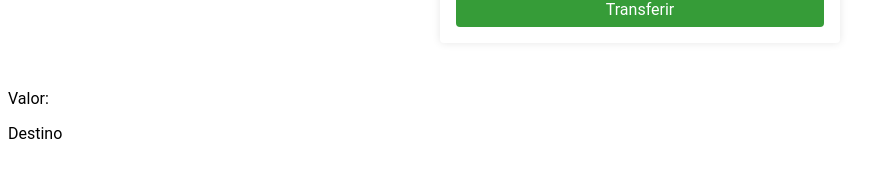
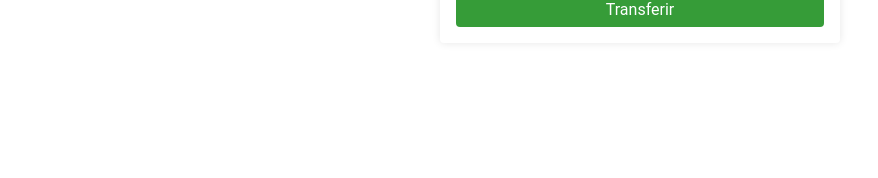
Before and after one commit to lolitthax/bytebank-alura, an Angular app: page / in a window 1280 px wide. Shown: the part 266-444 px from the top of the page, without its empty margins (0-878 px from the left). Built offline with nearby package versions, Linux system fonts and the light colour scheme.

Commit message:
exibindo lista com ngFor

```diff
--- a/src/app/app.component.html
+++ b/src/app/app.component.html
@@ -1,4 +1,4 @@
 <app-nova-transferencia (aoTransferir)="transferir($event)"></app-nova-transferencia>
 
 
-<app-extrato [transferencia]="transferencia"></app-extrato>
+<app-extrato [transferencias]="transferencias"></app-extrato>
--- a/src/app/app.component.ts
+++ b/src/app/app.component.ts
@@ -7,10 +7,11 @@
 })
 export class AppComponent {
   title = 'bytebank';
- transferencia:any;
+ transferencias:any[] = [];
 
   transferir($event){
   console.log($event);
-  this.transferencia = $event;
+  const transferencia = {...$event, data: new Date()};
+  this.transferencias.push(transferencia) ;
   }
 }
--- a/src/app/extrato/extrato.component.html
+++ b/src/app/extrato/extrato.component.html
@@ -1,2 +1,5 @@
-<p>Valor: {{transferencia?.valor}}</p>
-<p>Destino {{transferencia?.destino}}</p>
+<div *ngFor="let transferencia of transferencias">
+  <p>Valor: {{transferencia?.valor}}</p>
+  <p>Destino: {{transferencia?.destino}}</p>
+  <p>Data: {{transferencia?.data}}</p>
+</div>
--- a/src/app/extrato/extrato.component.ts
+++ b/src/app/extrato/extrato.component.ts
@@ -6,7 +6,7 @@
   styleUrls: ['./extrato.component.scss']
 })
 export class ExtratoComponent implements OnInit {
-  @Input() transferencia:any;
+  @Input() transferencias:any[];
 
   constructor() { }
 
```
